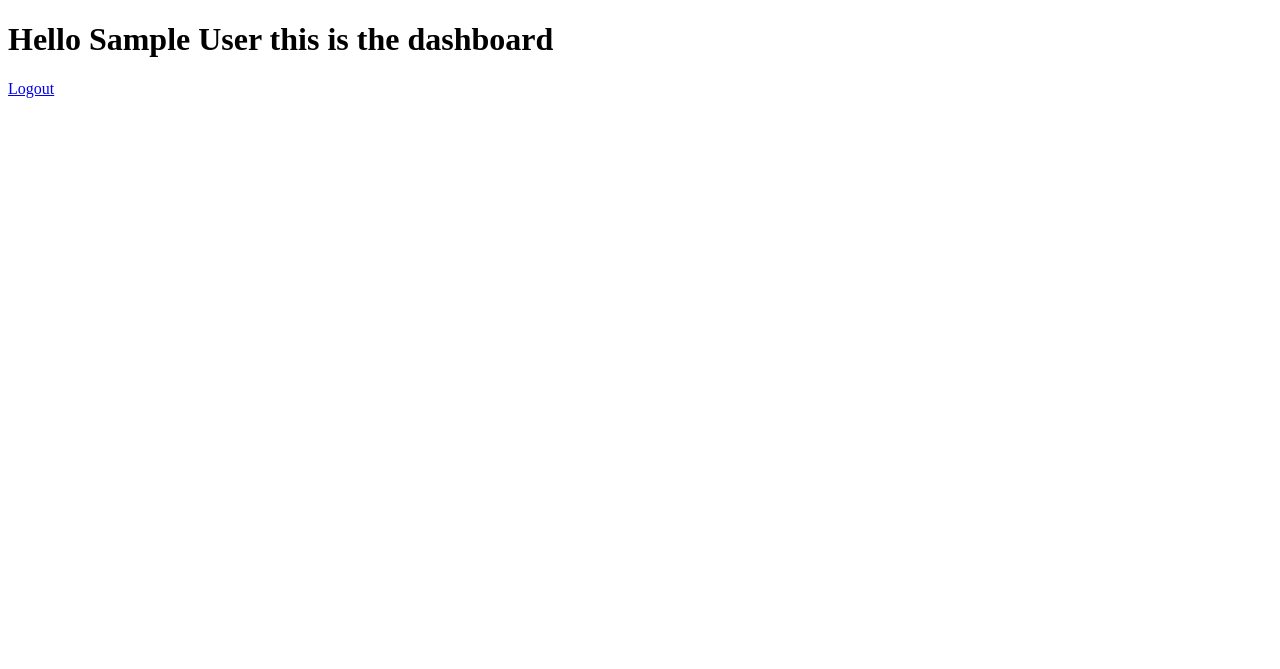
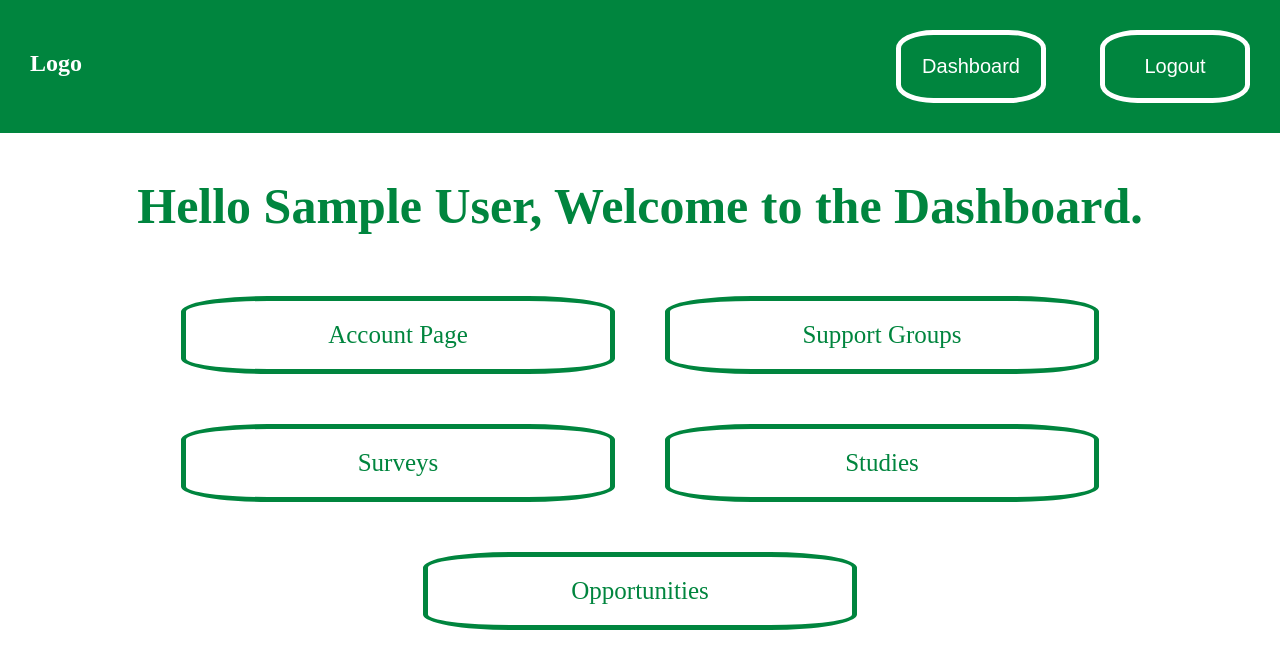
Before and after one commit to Geary-E/Capstone-Project, a PHP site: page /dashboard.php in a window 1280 px wide. Shown: the top 669 px of the page. Run offline with PHP 8.4, Linux system fonts and the light colour scheme; the visitor is signed in with stand-in values (Sample User, id 1).

Commit message:
Updated Dashboard styling

```diff
--- a/src/dashboard.php
+++ b/src/dashboard.php
@@ -11,6 +11,8 @@ if (isset($_SESSION['researcher_name'])) {
 
 if (isset($_SESSION['person_name'])) {
     $name = $_SESSION['person_name'];
+} else {
+    $name = "______";
 }
 
 ?>
@@ -23,18 +25,54 @@ if (isset($_SESSION['person_name'])) {
     <meta charset="UTF-8" />
     <meta http-equiv="X-UA-Compatible" content="IE=Edge">
     <meta name="viewport" content="width=device-width, initial-scale=1.0">
-    <link rel="stylesheet" href="style.css">
+    <link rel="stylesheet" href="style3.css">
     <title>Dashboard</title>
 </head>
 
 <body>
+<!--
+    <div class="container">
+-->
+        <div class="dashboard-header">
+            <div class="logo">
+               <h2> Logo </h2>
+            </div>
+            <div class="buttons">
+                <button class="btn1"> Dashboard </button>
+                <button class="btn2"> Logout </button>
+            </div>
+        </div>
 
-    <div class="container">
-        <div class="content">
-            <h1>Hello <span><?php echo $name ?></span> this is the dashboard</h1>
+<!--</span> -->
+            <h1> Hello <span><?php echo"$name, Welcome to the Dashboard."?></h1><br>
+
+            <!--
             <a href="logout.php" class="btn"> Logout</a>
+            -->
+
+    <div class="content">
+            <div class="flex1">
+                Account Page
+                </div>
+
+            <div class="flex2">
+                Support Groups
+            </div>
+
+            <div class="flex3">
+                Surveys
+            </div>
+
+            <div class="flex4">
+                Studies
+            </div>
+
+            <div class="flex5">
+                Opportunities
+            </div>
+
         </div>
-    </div>
+
 </body>
 
 </html>
--- /dev/null
+++ b/src/style3.css
@@ -0,0 +1,73 @@
+body {
+    margin: 0;
+}
+
+.dashboard-header {
+    background-color:  #00853E;
+    padding: 30px;
+    overflow: hidden;
+}
+
+ .logo {
+    float: left;
+    color: white;
+}
+
+.dashboard-header .buttons {
+    float: right;
+}
+
+h1 {
+    font-size: 50px;
+    padding: 10px;
+    text-align: center;
+    color: #00853E;
+}
+
+.btn1 {
+    margin-right: 25px;
+}
+
+.btn2 {
+    margin-left: 25px;
+}
+
+ .btn1, .btn2 {
+    text-align: center;
+    padding: 20px;
+    width: 150px;
+    color: white;
+    background-color: #00853E;
+    border: 5px solid white;
+    border-radius: 25%;
+    font-size: 20px;
+}
+
+.btn1:hover, .btn2:hover {
+    background-color: white;
+    color: #00853E;
+}
+
+.content {
+    color: #00853E;
+    display: flex;
+    flex-flow: row wrap;
+    justify-content: center;
+    gap: 50px;
+}
+
+.flex1, .flex2, .flex3, .flex4, .flex5 {
+    color: #00853E;
+    flex-basis: 30%;
+    text-align: center;
+    align-self: center;
+    padding: 20px;
+    font-size: 25px;
+    border: 5px solid #00853E;
+    border-radius: 20%;
+}
+
+.flex1:hover, .flex2:hover, .flex3:hover, .flex4:hover, .flex5:hover {
+    background-color:#00853E;
+    color: white;
+}
```
